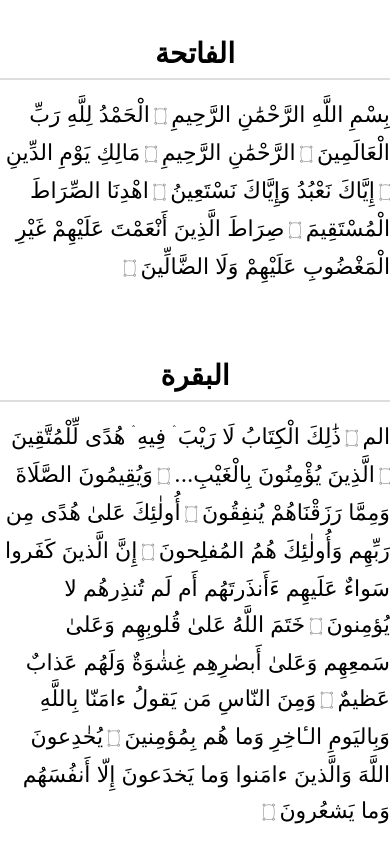
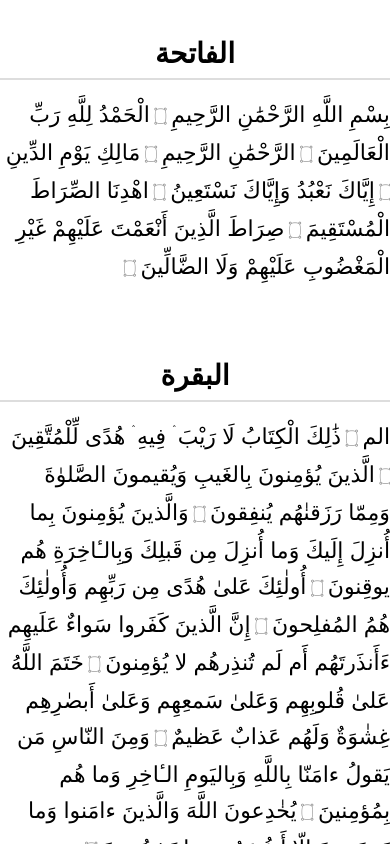
Before and after one commit to Saher-Anwar/Bayyina_App, a React Native app in the folder frontend/: screen / in a window 390 px wide. Built offline with nearby package versions, Linux system fonts and the light colour scheme.

Commit message:
Correct mock info

```diff
--- a/frontend/src/data/mockQuran.ts
+++ b/frontend/src/data/mockQuran.ts
@@ -18,8 +18,8 @@ export const mockQuranData = [
       ayat: [
         'الم',
         'ذَٰلِكَ الْكِتَابُ لَا رَيْبَ ۛ فِيهِ ۛ هُدًى لِّلْمُتَّقِينَ',
-        'الَّذِينَ يُؤْمِنُونَ بِالْغَيْبِ...',
-        'وَيُقِيمُونَ الصَّلَاةَ وَمِمَّا رَزَقْنَاهُمْ يُنفِقُونَ',
+        'الَّذينَ يُؤمِنونَ بِالغَيبِ وَيُقيمونَ الصَّلوٰةَ وَمِمّا رَزَقنٰهُم يُنفِقونَ',
+        'وَالَّذينَ يُؤمِنونَ بِما أُنزِلَ إِلَيكَ وَما أُنزِلَ مِن قَبلِكَ وَبِالـٔاخِرَةِ هُم يوقِنونَ',
         "أُولٰئِكَ عَلىٰ هُدًى مِن رَبِّهِم وَأُولٰئِكَ هُمُ المُفلِحونَ",
         "إِنَّ الَّذينَ كَفَروا سَواءٌ عَلَيهِم ءَأَنذَرتَهُم أَم لَم تُنذِرهُم لا يُؤمِنونَ",
         "خَتَمَ اللَّهُ عَلىٰ قُلوبِهِم وَعَلىٰ سَمعِهِم وَعَلىٰ أَبصٰرِهِم غِشٰوَةٌ وَلَهُم عَذابٌ عَظيمٌ",
```
